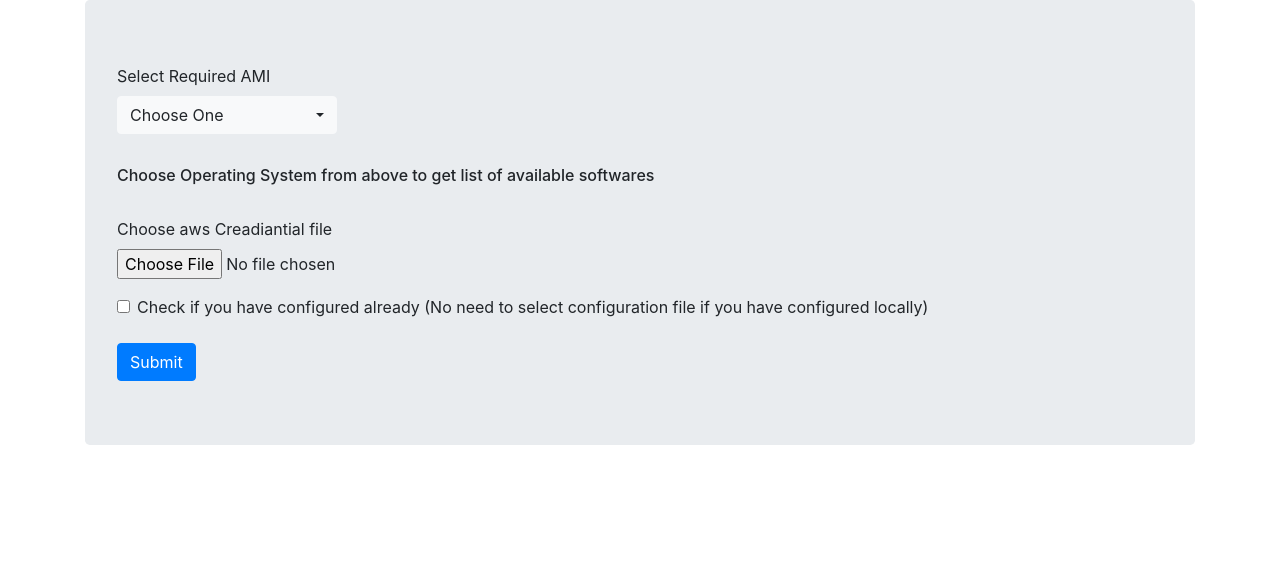
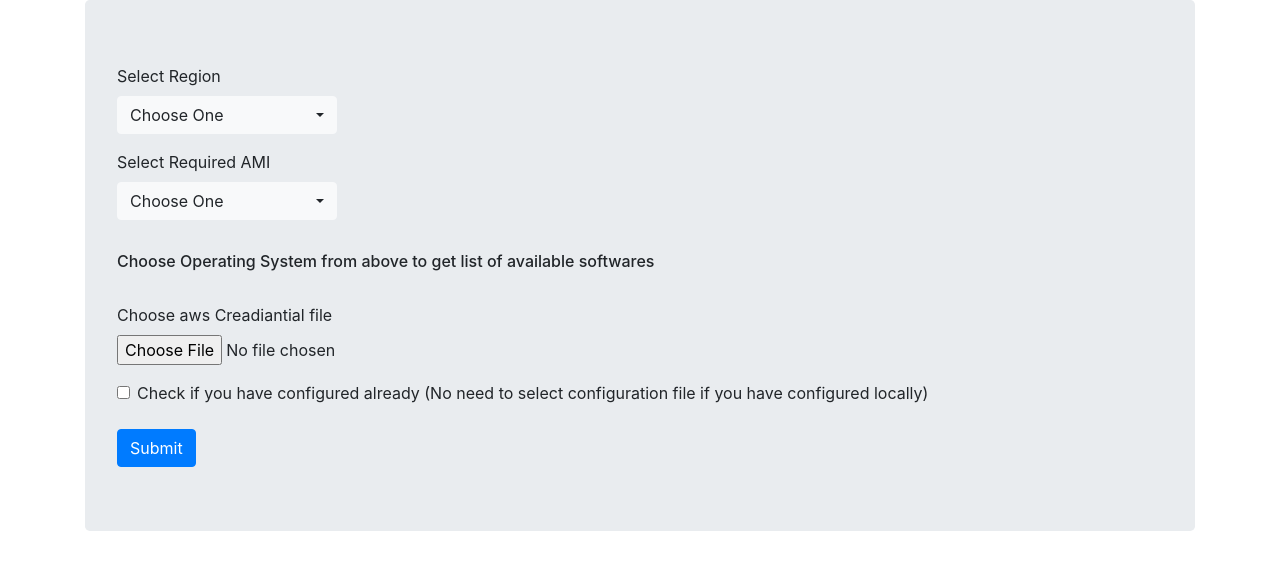
Before and after one commit to pnirmale/UI-AMI, a Flask app: page /aws in a window 1280 px wide. Shown: the part 56-626 px from the top of the page. Run offline with Flask 2, Linux system fonts and the light colour scheme; some libraries are stand-ins or nearby versions.

Commit message:
Adds.Added regions in aws template

```diff
--- a/app.py
+++ b/app.py
@@ -23,7 +23,8 @@
 @app.route("/aws")
 def aws():
 	lines = json.loads(open("data/aws_images.json").read())
-	return render_template("aws.html", title="Aws",opt=lines,ansibleList = getAnsibleList())
+	regions = open("regions/aws.txt")
+	return render_template("aws.html", title="Aws",opt=lines,ansibleList = getAnsibleList(),regions=regions)
 
 def show_real_time_output(directory,initialize_proc,terraform_apply_proc,terraform_state_rm_proc,demo_proc,terraform_destroy_proc,applyCommand,remove_image_from_state_file_command,destroyCommand):
 
--- a/templates/aws.html
+++ b/templates/aws.html
@@ -83,6 +83,15 @@
                         </select>
                     </div>-->
                     <div class="form-group">
+                        <label for="os">Select Region  </label> <br/>
+                        <select class="selectpicker" data-live-search="true" id="region" name="region">
+                            <option SELECTED data-tokens='0'>Choose One</option>
+                            {% for x in regions %}
+                                <option data-tokens='{{ x }}' value='{{ x }}'>{{x}}</option>
+                            {% endfor %}
+                        </select>
+                    </div>
+                    <div class="form-group">
                         <label for="os">Select Required AMI  </label> <br/>
                         <select class="selectpicker" data-live-search="true" id="ami" name="ami">
                             <option SELECTED data-tokens='0'>Choose One</option>
```
